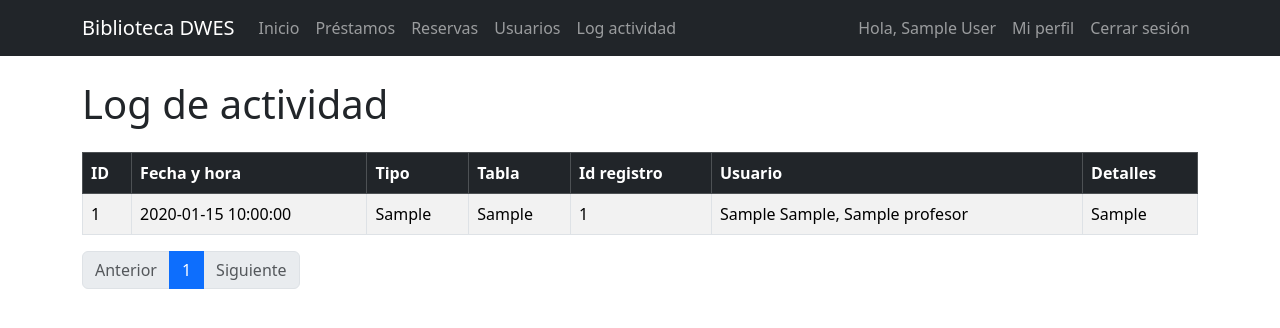
After one commit to JuanaMTenorio/Biblioteca, a PHP site: page /log_listado.php in a window 1280 px wide. The commit adds this page. Shown: the top 328 px of the page. Run offline with PHP 8.4, Linux system fonts and the light colour scheme; the visitor is signed in with stand-in values (Sample User, id 1); tables that the repository leaves empty or names only in its code hold one stand-in row (values such as "Sample post").

Commit message:
Noveno commit. Listado Registro de Actividad ok.

```diff
--- a/includes/header.php
+++ b/includes/header.php
@@ -57,6 +57,9 @@
                                 Usuarios
                             </a>
                         </li>
+                        <li class="nav-item">
+                            <a class="nav-link" href="log_listado.php">Log actividad</a>
+                        </li>
                     <?php endif; ?>
                 </ul>
                 <!-- Parte derecha del menú (login o usuario) -->
--- a/includes/init.php
+++ b/includes/init.php
@@ -52,3 +52,38 @@ function requireAdmin()
         exit();
     }
 }
+
+
+// LOG DE ACTIVIDAD (usa procedimiento almacenado)
+/**
+ * Registra una actividad en la tabla log_actividad
+ * usando el procedimiento almacenado sp_insertar_log.
+ *
+ * @param string      $tipo       'visualizacion', 'alta', 'baja', 'actualizacion', 'login'
+ * @param string      $tabla      Nombre de la tabla afectada (ej: 'libro', 'prestamo', 'profesor')
+ * @param int|null    $idRegistro Id del registro afectado (nullable)
+ * @param string|null $detalles   Texto adicional (nullable)
+ */
+function registrarLog($tipo, $tabla, $idRegistro = null, $detalles = null)
+{
+    // Usamos la conexión global creada en config.php
+    global $conexion;
+
+    // Si hay usuario en sesión, lo usamos. Si no, NULL (por ejemplo en un fallo de login)
+    $idProf = isset($_SESSION["IdProf"]) ? $_SESSION["IdProf"] : null;
+
+    try {
+        $sql = "CALL sp_insertar_log(:tipo, :tabla, :idRegistro, :idProf, :detalles)";
+        $stmt = $conexion->prepare($sql);
+        $stmt->bindParam(":tipo",       $tipo);
+        $stmt->bindParam(":tabla",      $tabla);
+        $stmt->bindParam(":idRegistro", $idRegistro, PDO::PARAM_INT);
+        $stmt->bindParam(":idProf",     $idProf,     PDO::PARAM_INT);
+        $stmt->bindParam(":detalles",   $detalles);
+        $stmt->execute();
+    } catch (PDOException $e) {
+        // En un proyecto real podríamos registrar este error en un fichero.
+        // Aquí, para la práctica, simplemente lo ignoramos para no romper la app.
+        // echo "Error al registrar log: " . $e->getMessage();
+    }
+}
--- /dev/null
+++ b/public/log_listado.php
@@ -0,0 +1,152 @@
+<?php
+// public/log_listado.php
+
+require_once __DIR__ . '/../includes/init.php';
+
+// Solo administrador
+requireAdmin();
+
+$errores = array();
+$logs    = array();
+
+// Paginación sencilla
+$registrosPorPagina = 20;
+$paginaActual       = isset($_GET["pagina"]) && ctype_digit($_GET["pagina"])
+    ? (int) $_GET["pagina"]
+    : 1;
+if ($paginaActual < 1) {
+    $paginaActual = 1;
+}
+$offset = ($paginaActual - 1) * $registrosPorPagina;
+
+// 1) Contar total de registros
+try {
+    $sqlTotal   = "SELECT COUNT(*) AS total FROM log_actividad";
+    $stmtTotal  = $conexion->query($sqlTotal);
+    $filaTotal  = $stmtTotal->fetch(PDO::FETCH_ASSOC);
+    $totalLogs  = (int)$filaTotal["total"];
+    $totalPaginas = ($totalLogs > 0)
+        ? ceil($totalLogs / $registrosPorPagina)
+        : 1;
+} catch (PDOException $e) {
+    $errores[] = "Error al contar registros de log: " . $e->getMessage();
+    $totalLogs = 0;
+    $totalPaginas = 1;
+}
+
+// 2) Obtener la página actual de registros
+try {
+    $sql = "SELECT l.IdLog, l.FechaHora, l.TipoActividad, l.TablaAfectada,
+                   l.IdRegistro, l.Detalles,
+                   p.Nombre, p.Apellido1, p.Apellido2
+            FROM log_actividad l
+            LEFT JOIN profesor p ON l.IdProf = p.IdProf
+            ORDER BY l.FechaHora DESC, l.IdLog DESC
+            LIMIT :limite OFFSET :offset";
+
+    $stmt = $conexion->prepare($sql);
+    $stmt->bindParam(":limite", $registrosPorPagina, PDO::PARAM_INT);
+    $stmt->bindParam(":offset", $offset, PDO::PARAM_INT);
+    $stmt->execute();
+
+    $logs = $stmt->fetchAll(PDO::FETCH_ASSOC);
+} catch (PDOException $e) {
+    $errores[] = "Error al cargar el log de actividad: " . $e->getMessage();
+}
+
+require_once __DIR__ . '/../includes/header.php';
+?>
+
+<h1 class="mb-4">Log de actividad</h1>
+
+<?php if (count($errores) > 0): ?>
+    <div class="alert alert-danger">
+        <ul class="mb-0">
+            <?php foreach ($errores as $err): ?>
+                <li><?php echo htmlspecialchars($err); ?></li>
+            <?php endforeach; ?>
+        </ul>
+    </div>
+<?php endif; ?>
+
+<?php if (!empty($logs)): ?>
+    <div class="table-responsive">
+        <table class="table table-striped table-bordered align-middle">
+            <thead class="table-dark">
+                <tr>
+                    <th>ID</th>
+                    <th>Fecha y hora</th>
+                    <th>Tipo</th>
+                    <th>Tabla</th>
+                    <th>Id registro</th>
+                    <th>Usuario</th>
+                    <th>Detalles</th>
+                </tr>
+            </thead>
+            <tbody>
+                <?php foreach ($logs as $log): ?>
+                    <tr>
+                        <td><?php echo (int)$log["IdLog"]; ?></td>
+                        <td><?php echo htmlspecialchars($log["FechaHora"]); ?></td>
+                        <td><?php echo htmlspecialchars($log["TipoActividad"]); ?></td>
+                        <td><?php echo htmlspecialchars($log["TablaAfectada"]); ?></td>
+                        <td>
+                            <?php
+                            echo ($log["IdRegistro"] !== null)
+                                ? (int)$log["IdRegistro"]
+                                : "-";
+                            ?>
+                        </td>
+                        <td>
+                            <?php
+                            if ($log["Nombre"] !== null) {
+                                echo htmlspecialchars(
+                                    $log["Apellido1"] . " " . $log["Apellido2"] . ", " . $log["Nombre"]
+                                );
+                            } else {
+                                echo "<span class=\"text-muted\">(sin usuario)</span>";
+                            }
+                            ?>
+                        </td>
+                        <td><?php echo nl2br(htmlspecialchars($log["Detalles"])); ?></td>
+                    </tr>
+                <?php endforeach; ?>
+            </tbody>
+        </table>
+    </div>
+
+    <!-- Paginación -->
+    <nav aria-label="Paginación del log">
+        <ul class="pagination">
+            <li class="page-item <?php if ($paginaActual <= 1) echo 'disabled'; ?>">
+                <a class="page-link"
+                    href="log_listado.php?pagina=<?php echo max(1, $paginaActual - 1); ?>">
+                    Anterior
+                </a>
+            </li>
+
+            <?php for ($i = 1; $i <= $totalPaginas; $i++): ?>
+                <li class="page-item <?php if ($i == $paginaActual) echo 'active'; ?>">
+                    <a class="page-link"
+                        href="log_listado.php?pagina=<?php echo $i; ?>">
+                        <?php echo $i; ?>
+                    </a>
+                </li>
+            <?php endfor; ?>
+
+            <li class="page-item <?php if ($paginaActual >= $totalPaginas) echo 'disabled'; ?>">
+                <a class="page-link"
+                    href="log_listado.php?pagina=<?php echo min($totalPaginas, $paginaActual + 1); ?>">
+                    Siguiente
+                </a>
+            </li>
+        </ul>
+    </nav>
+
+<?php else: ?>
+    <p>No hay registros de actividad.</p>
+<?php endif; ?>
+
+<?php
+require_once __DIR__ . '/../includes/footer.php';
+?>
--- a/public/prestamos_devolver.php
+++ b/public/prestamos_devolver.php
@@ -105,6 +105,11 @@ if ($_SERVER["REQUEST_METHOD"] === "POST") {
 
                 $conexion->commit();
                 $mensajeOK = "Devolución registrada correctamente.";
+
+                // !!!! PARA obtener ID del préstamo devuelto
+                // NECESARIO para registrar el log_listado de actividad
+                $detalles = "Devolución del libro IdEjemplar=" . $prestamo["IdEjemplar"];
+                registrarLog('actualizacion', 'prestamo', $idPrestamo, $detalles);
             }
         } catch (PDOException $e) {
             if ($conexion->inTransaction()) {
```
Also changed, not shown: public/prestamos_alta.php (+10 -0 lines).
